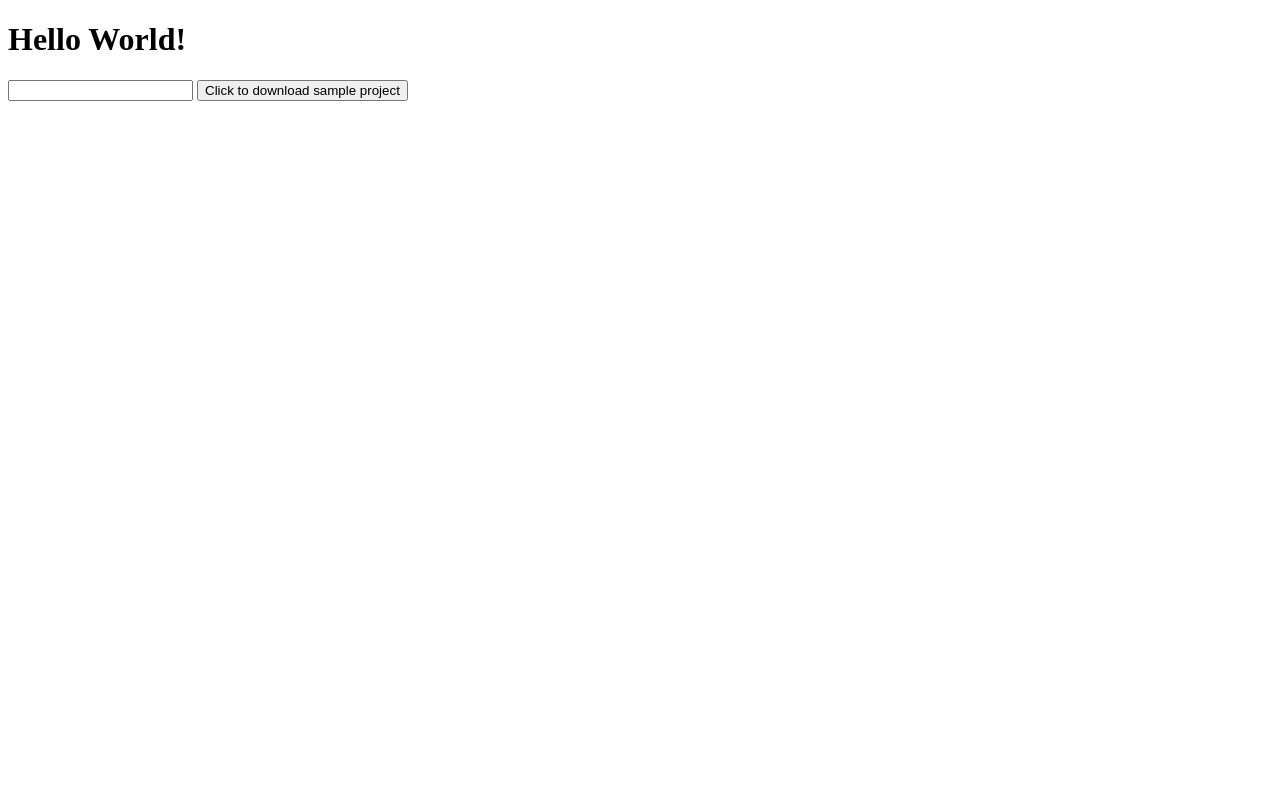
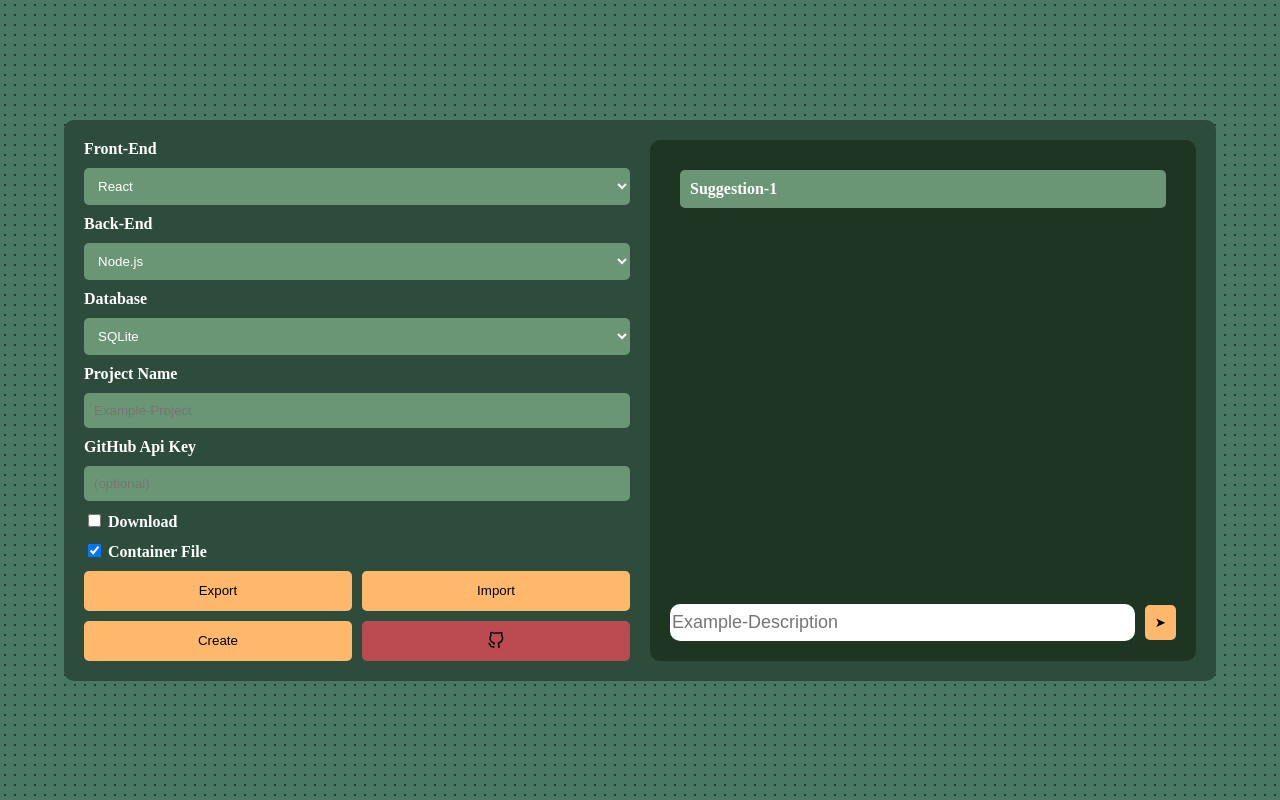
Before and after one commit to The-Programming-Collective/Project-Scaffolder, a Flask app: page / in a window 1280 px wide. Run offline with Flask 3, Linux system fonts and the light colour scheme.

Commit message:
initial front end structure
Co-authored-by: Karim Lialy <Kemol001@users.noreply.github.com>

```diff
--- /dev/null
+++ b/backend/static/css/main.css
@@ -0,0 +1,162 @@
+body {
+  background-color: #497965;
+  font-family: Space Grotesk;
+  font-weight: Bold;
+  display: flex;
+  justify-content: center;
+  align-items: center;
+  height: 100vh;
+  margin: 0;
+  color: white;
+  background-image: radial-gradient(circle, #00000080 1px, transparent 1px);
+  background-size: 10px 10px;
+}
+
+input {
+  outline: none;
+}
+
+.container {
+  display: grid;
+  grid-template-columns: 1fr 1fr;
+  gap: 20px;
+  padding: 20px;
+  background-color: #2E4C3C;
+  border-radius: 10px;
+  width: 90%;
+  max-width: 1200px;
+  box-sizing: border-box;
+}
+
+.form-section {
+  display: flex;
+  flex-direction: column;
+  gap: 10px;
+}
+
+.input-group {
+  display: flex;
+  flex-direction: column;
+  gap: 10px;
+  width: 100%;
+}
+
+.label {
+  font-weight: bold;
+}
+
+.dropdown, .input-group input, .extraction input[type="text"] {
+  padding: 10px;
+  background-color: #6B9675;
+  border: none;
+  border-radius: 5px;
+  color: white;
+}
+
+.buttons {
+  display: flex;
+  gap: 10px;
+}
+
+.buttons button {
+  flex: 1;
+  padding: 10px;
+  border: none;
+  border-radius: 5px;
+  height: 40px;
+  cursor: pointer;
+  background-color: #FFB86C;
+  color: black;
+}
+
+.github-icon {
+  width: 18px;
+  height: 18px;
+}
+
+.chat-section {
+  display: flex;
+  flex-direction: column;
+  gap: 20px;
+}
+
+.suggestions {
+  flex: 1;
+  padding: 10px;
+  background-color: #1E3524;
+  border-radius: 5px;
+  overflow-y: auto;
+}
+
+.suggestion-item {
+  background-color: #6B9675;
+  padding: 10px;
+  border-radius: 5px;
+  margin-bottom: 10px;
+}
+
+.description {
+  display: flex;
+  align-items: center;
+}
+
+.description input {
+  width: 100%;
+  padding: 10px;
+  border: none;
+  border-radius: 5px;
+  background-color: #6B9675;
+  color: white;
+}
+
+.chat-input {
+  display: flex;
+  gap: 10px;
+  align-items: center;
+}
+
+.chat-input input {
+  font-size: large;
+  flex: 1;
+  height: 35px;
+  border: none;
+  border-radius: 10px;
+
+}
+
+.chat-section {
+  display: flex;
+  flex-direction: column;
+  gap: 20px;
+  background-color: #1E3524;
+  padding: 20px;
+  border-radius: 10px;
+}
+
+.suggestions {
+  flex: 1;
+  padding: 10px;
+  background-color: #1E3524;
+  border-radius: 5px;
+  overflow-y: auto;
+}
+
+.suggestion-item {
+  background-color: #6B9675;
+  padding: 10px;
+  border-radius: 5px;
+  margin-bottom: 10px;
+}
+
+.send-button {
+  padding: 10px;
+  background-color: #FFB86C;
+  border: none;
+  border-radius: 5px;
+  cursor: pointer;
+  color: black;
+}
+
+#red{
+  background-color: #BC4B51;
+}
--- a/backend/templates/index.html
+++ b/backend/templates/index.html
@@ -1,15 +1,77 @@
 <!DOCTYPE html>
 <html lang="en">
 <head>
-  <meta charset="UTF-8">
-  <meta name="viewport" content="width=device-width, initial-scale=1.0">
-  <title>Document</title>
+    <meta charset="UTF-8">
+    <meta name="viewport" content="width=device-width, initial-scale=1.0">
+    <title>Project Setup</title>
+    <link rel="stylesheet" href="/static/css/main.css">
 </head>
 <body>
-  <h1>Hello World!</h1>
-  <form action="/download" method="GET">
-    <input type="text" name="fileName">
-    <button type="submit">Click to download sample project</button>
-  </form>
+    <div class="container">
+        <div class="form-section">
+            <div class="input-group">
+                <label for="frontend">Front-End</label>
+                <select id="frontend" class="dropdown">
+                    <option>React</option>
+                    <option>Vue</option>
+                    <option>Angular</option>
+                </select>
+            </div>
+            <div class="input-group">
+                <label for="backend">Back-End</label>
+                <select id="backend" class="dropdown">
+                    <option>Node.js</option>
+                    <option>Django</option>
+                    <option>Flask</option>
+                </select>
+            </div>
+            <div class="input-group">
+                <label for="database">Database</label>
+                <select id="database" class="dropdown">
+                    <option>SQLite</option>
+                    <option>MySQL</option>
+                    <option>PostgreSQL</option>
+                    <option>MongoDB</option>
+                </select>
+            </div>
+            <div class="input-group">
+                <label for="project-name">Project Name</label>
+                <input type="text" id="project-name" placeholder="Example-Project">
+            </div>
+            <div class="input-group">
+                <label>GitHub Api Key</label>
+                <input type="text" placeholder="(optional)">
+            </div>
+            <div class="input-group">
+                <div>
+                    <input type="checkbox" id="download">
+                    <label for="download">Download</label>
+                </div>
+                <div>
+                    <input type="checkbox" id="container-file" checked>
+                    <label for="container-file">Container File</label>
+                </div>
+            </div>
+            <div class="buttons">
+                <button>Export</button>
+                <button>Import</button>
+            </div>
+            <div class="buttons">
+                <button>Create</button>
+                <button id="red"><img src="/static/svg/github.svg" alt="GitHub" class="github-icon"></button>
+            </div>
+        </div>
+        <div class="chat-section">
+          <div class="suggestions">
+              <div class="suggestion-item">
+                  Suggestion-1
+              </div>
+          </div>
+          <div class="chat-input">
+              <input type="text" placeholder="Example-Description">
+              <button class="send-button">➤</button>
+          </div>
+      </div>
+  </div>
 </body>
 </html>
```
Also changed, not shown: backend/static/svg/arrow.svg (added), backend/static/svg/github.svg (added), 12 other files.
